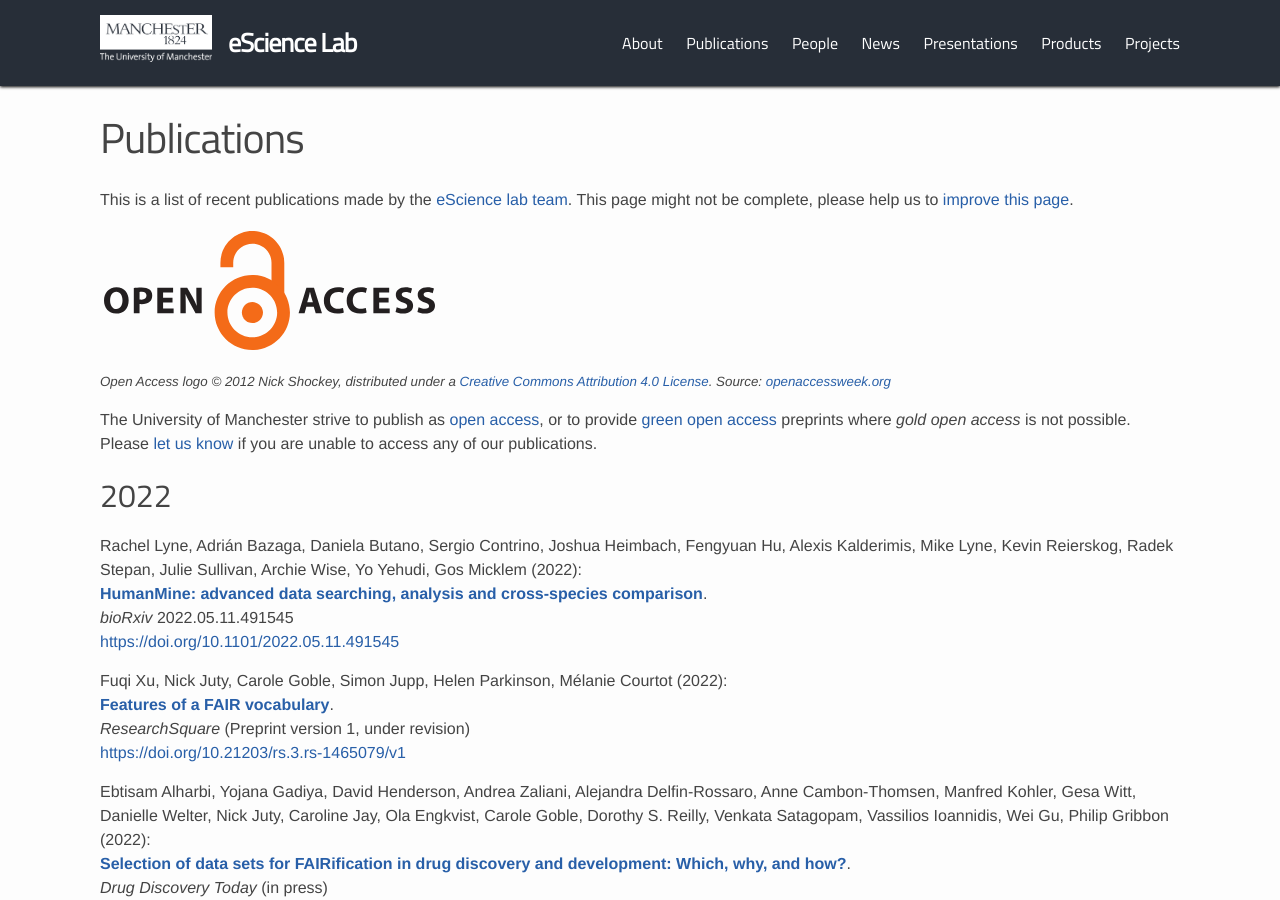
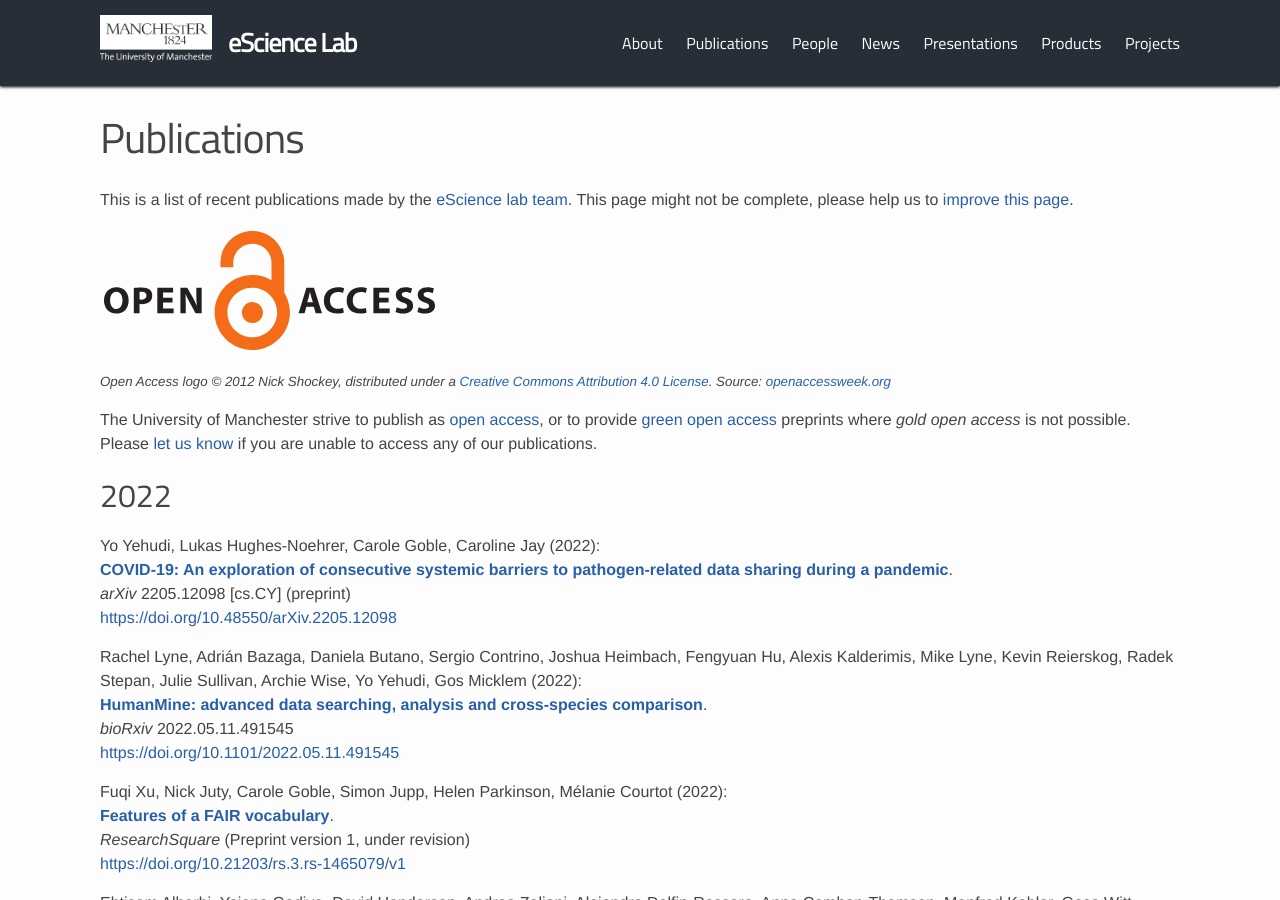
Before and after one commit to eScienceLab/eScienceLab.github.io, a Jekyll site: the page built from publications/index.md, in a window 1280 px wide and 900 px high. Built offline with Jekyll 4.4.1, drawn with Linux system fonts in a browser that asks for light colours; comment, search, counter and statistics services are not loaded; some of the changed text lies outside the part shown.

Commit message:
Update index.md

```diff
--- a/publications/index.md
+++ b/publications/index.md
@@ -41,6 +41,11 @@
 
 ## 2022
 
+Yo Yehudi, Lukas Hughes-Noehrer, Carole Goble, Caroline Jay (2022):
+[**COVID-19: An exploration of consecutive systemic barriers to pathogen-related data sharing during a pandemic**](https://arxiv.org/pdf/2205.12098).
+_arXiv_ 2205.12098 [cs.CY] (preprint)
+<https://doi.org/10.48550/arXiv.2205.12098>
+
 Rachel Lyne, Adrián Bazaga, Daniela Butano, Sergio Contrino, Joshua Heimbach, Fengyuan Hu, Alexis Kalderimis, Mike Lyne, Kevin Reierskog, Radek Stepan, Julie Sullivan, Archie Wise, Yo Yehudi, Gos Micklem (2022):
 [**HumanMine: advanced data searching, analysis and cross-species comparison**](https://doi.org/10.1101/2022.05.11.491545).
 _bioRxiv_ 2022.05.11.491545
@@ -66,7 +71,7 @@
 [**Methods Included: Standardizing Computational Reuse and Portability with the Common Workflow Language**](https://cacm.acm.org/magazines/2022/6/261172-methods-included/fulltext).
 _Communications of the ACM_ **65**(6)
 <https://doi.org/10.1145/3486897>
-[arXiv:2105.07028 [cs.DC]](https://arxiv.org/abs/2105.07028)
+[arXiv:2105.07028 [cs.DC]](https://doi.org/10.48550/arXiv.2105.07028)
 
 Anne M. Treasure, Siobhan Mackenzie Hall, Igor Lesko, Derek Moore, Malvika Sharan, Menno van Zaanen, Yo Yehudi, Anelda van der Walt (2022):
 [**Ten simple rules for establishing a mentorship programme**](https://doi.org/10.1371/journal.pcbi.1010015).
@@ -153,7 +158,7 @@
 
 Rafael Ferreira da Silva, Henri Casanova, Kyle Chard, Ilkay Altintas, Rosa M Badia, Bartosz Balis, Tainã Coleman, Frederik Coppens, Frank Di Natale, Bjoern Enders, Thomas Fahringer, Rosa Filgueira, Grigori Fursin, Daniel Garijo, Carole Goble, Dorran Howell, Shantenu Jha, Daniel S. Katz, Daniel Laney, Ulf Leser, Maciej Malawski, Kshitij Mehta, Loïc Pottier, Jonathan Ozik, J. Luc Peterson, Lavanya Ramakrishnan, Stian Soiland-Reyes, Douglas Thain, Matthew Wolf (2021):
 [**A Community Roadmap for Scientific Workflows Research and Development**](https://arxiv.org/pdf/2110.02168).
-[arXiv:2110.02168 [cs.DC]](https://arxiv.org/abs/2110.02168)
+[arXiv:2110.02168 [cs.DC]](https://doi.org/10.48550/arXiv.2110.02168)
 _2021 IEEE Workshop on Workflows in Support of Large-Scale Science ([WORKS](https://works-workshop.org/))_, pp 81–90.
 <https://doi.org/10.1109/WORKS54523.2021.00016>
 
@@ -181,6 +186,7 @@
 Daniel S. Katz, Morane Gruenpeter, Tom Honeyman, Lorraine Hwang, Mark D. Wilkinson, Vanessa Sochat, Hartwig Anzt, Carole Goble, FAIR4RS Subgroup 1 (2021):
 [**A Fresh Look at FAIR for Research Software**](https://arxiv.org/pdf/2101.10883).
 [arXiv:2101.10883](https://arxiv.org/abs/2101.10883) [[pdf](https://arxiv.org/pdf/2101.10883)]
+<https://doi.org/10.48550/arXiv.2101.10883>
 
 Victor Chang, Carole Goble, Muthu Ramachandran, Lazarus Jegatha Deborah, Reinhold Behringer (2021):
 [**Editorial on Machine Learning, AI and Big Data Methods and Findings for COVID-19**]().
```
